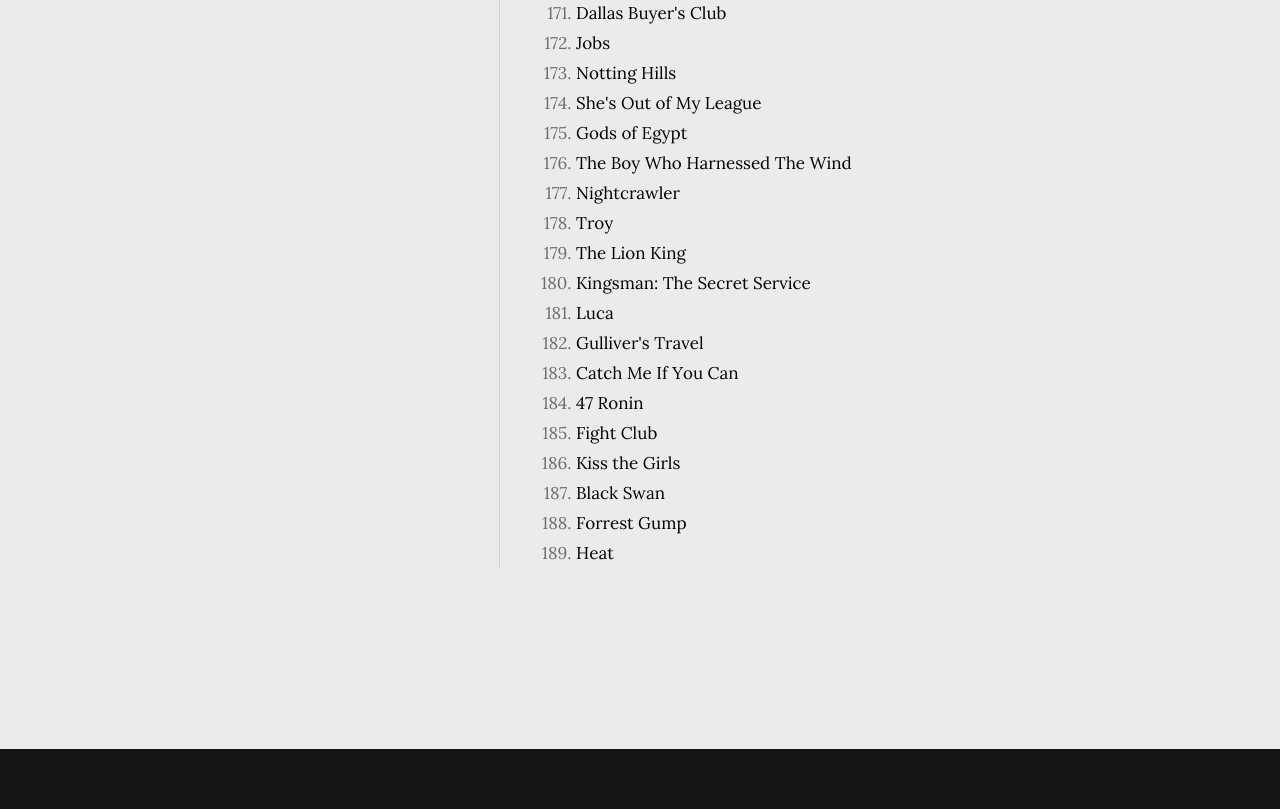
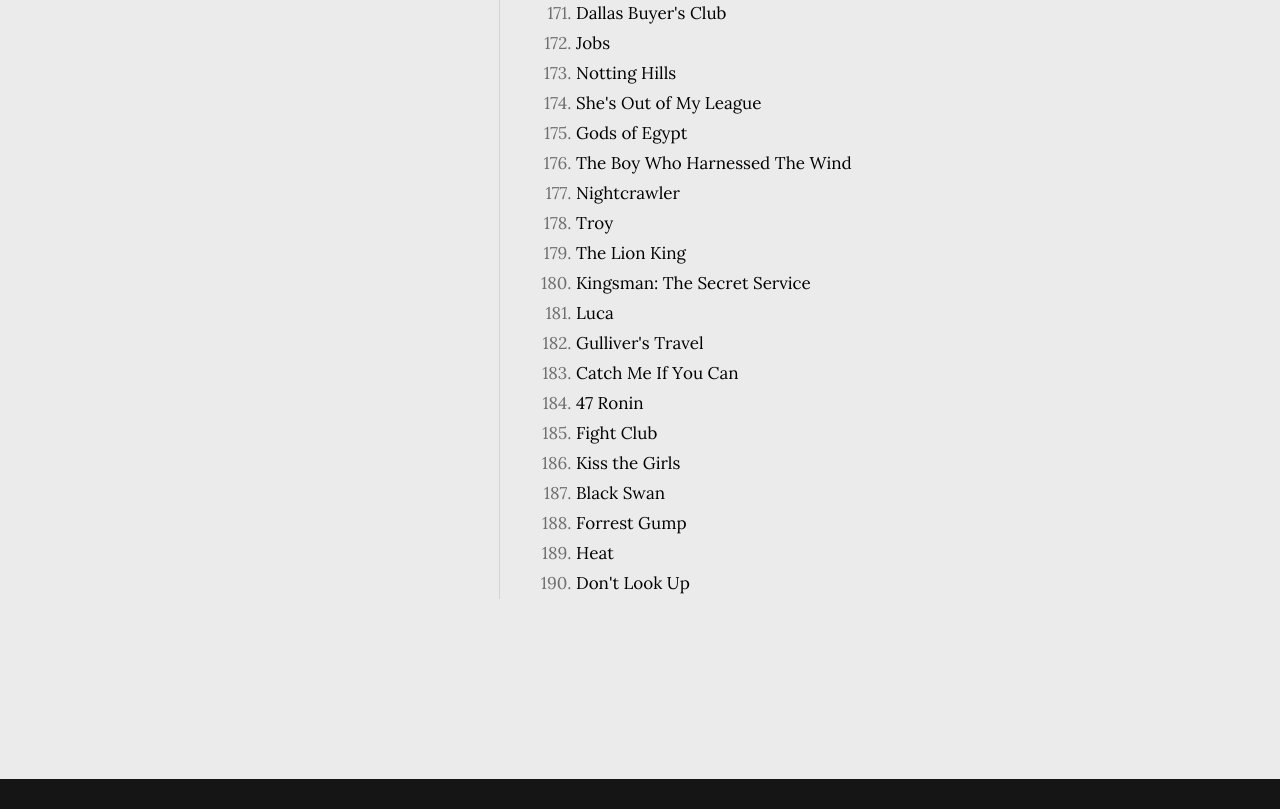
Before and after one commit to satish4linux/entertainment-box, a plain HTML site: page index.html in a window 1280 px wide. Shown: the part 9045-9854 px from the top of the page. Before the commit the page ends 9824 px from the top, so only its background shows below. Drawn offline with Linux system fonts and the light colour scheme.

Commit message:
added 1 movie

```diff
--- a/index.html
+++ b/index.html
@@ -393,6 +393,7 @@
 								<li>Black Swan</li>
 								<li>Forrest Gump</li>
 								<li>Heat</li>
+								<li>Don't Look Up</li>
 							</ul>
 						</p>
 	   				</div>
```
